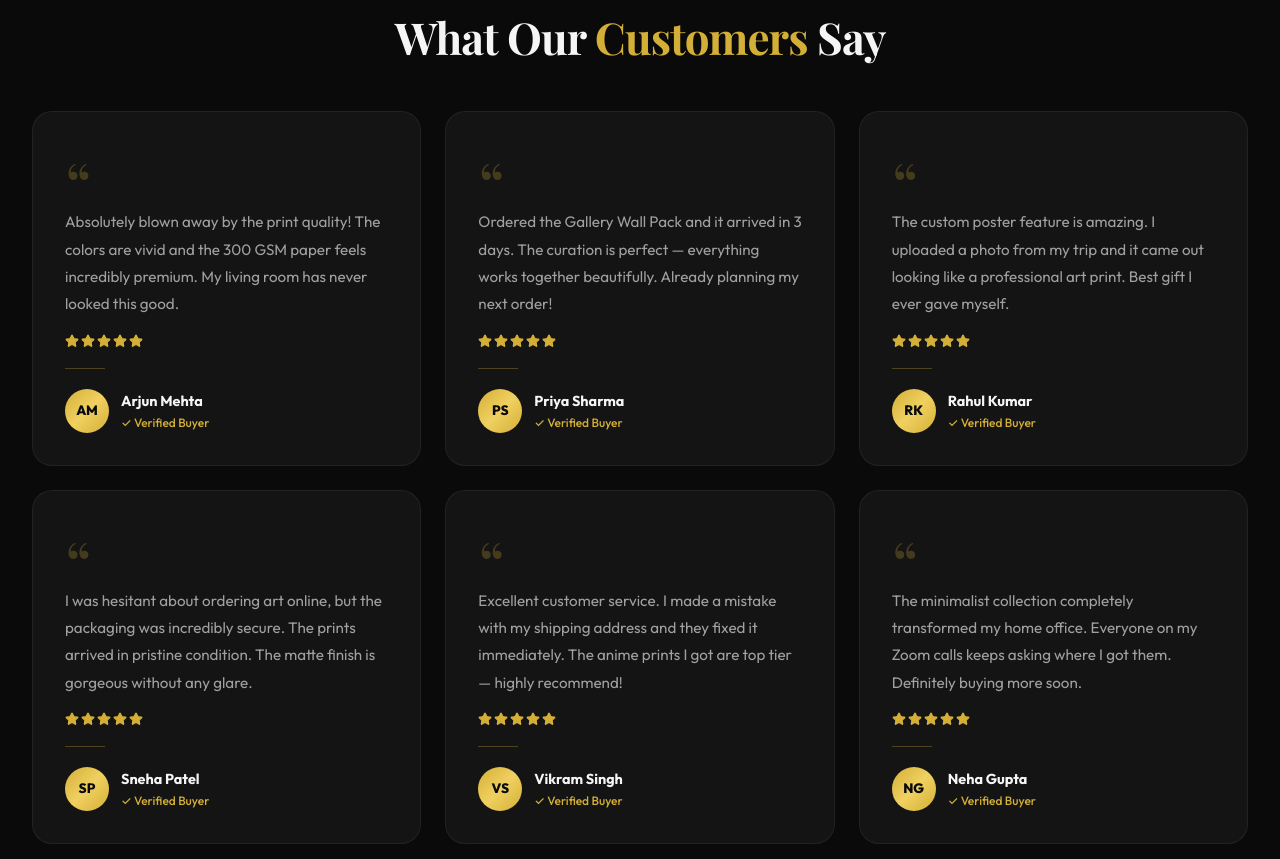
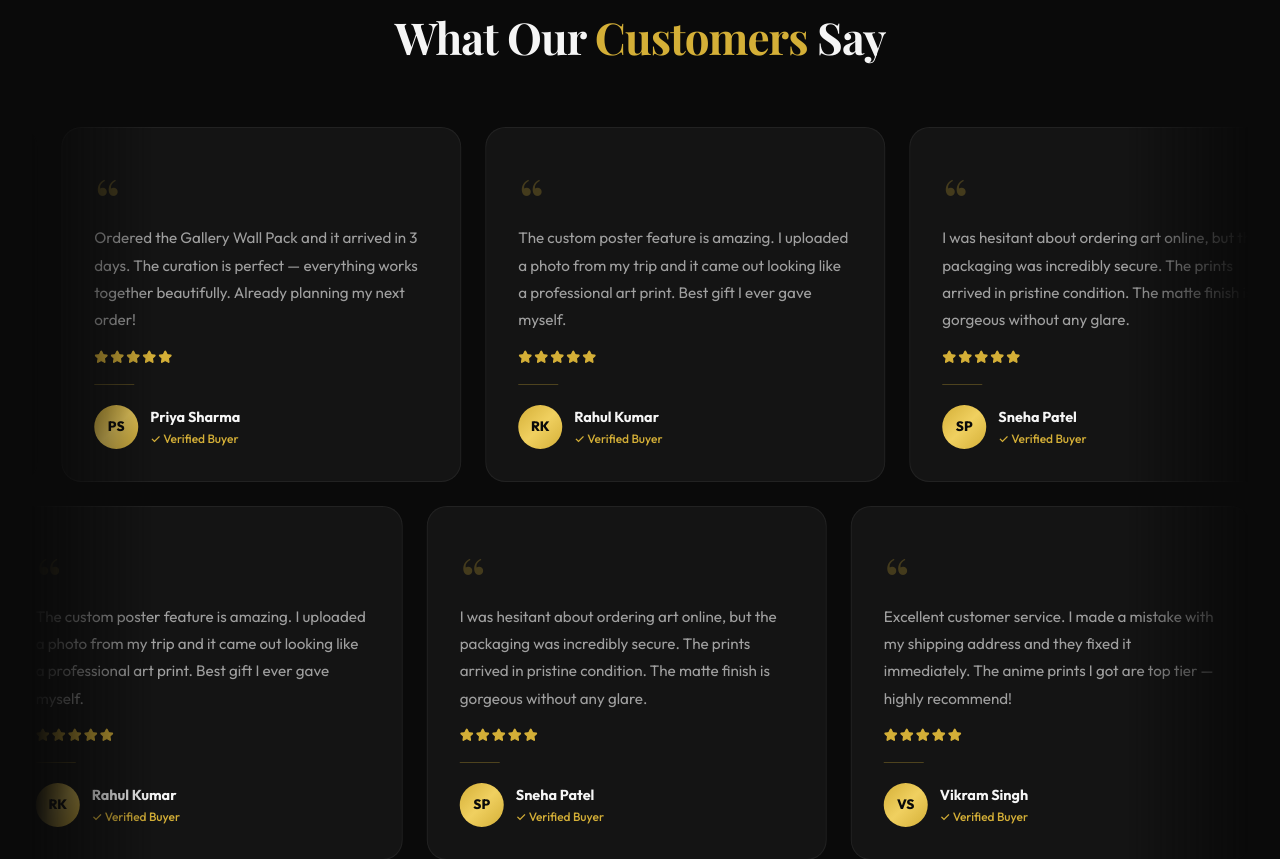
Before and after one commit to dreamvault01-cell/dreamvault, a Next.js app: page / in a window 1280 px wide. Shown: the part 2360-3219 px from the top of the page. Built offline with nearby package versions, Linux system fonts and the light colour scheme; no server answers; the database is empty; a web font is replaced by a local one.

Commit message:
Upgrade testimonials to premium dual-track infinite marquee

```diff
--- a/src/app/globals.css
+++ b/src/app/globals.css
@@ -1140,13 +1140,66 @@ ul, ol {
   margin-bottom: 0.75rem;
 }
 
-.testimonial-grid {
-  display: grid;
-  grid-template-columns: repeat(3, 1fr);
+.testimonial-marquee-wrapper {
+  position: relative;
+  display: flex;
+  flex-direction: column;
   gap: var(--gap-lg);
+  overflow: hidden;
+  padding: 1rem 0;
+  /* Premium fade on edges */
+  mask-image: linear-gradient(
+    to right,
+    transparent,
+    black 10%,
+    black 90%,
+    transparent
+  );
+  -webkit-mask-image: linear-gradient(
+    to right,
+    transparent,
+    black 10%,
+    black 90%,
+    transparent
+  );
+}
+
+.testimonial-track {
+  display: flex;
+  gap: var(--gap-lg);
+  width: max-content;
+  animation: scroll-left 40s linear infinite;
+}
+
+.testimonial-track.track-reverse {
+  animation: scroll-right 40s linear infinite;
+}
+
+.testimonial-track:hover {
+  animation-play-state: paused;
+}
+
+@keyframes scroll-left {
+  0% {
+    transform: translateX(0);
+  }
+  100% {
+    transform: translateX(calc(-50% - (var(--gap-lg) / 2)));
+  }
+}
+
+@keyframes scroll-right {
+  0% {
+    transform: translateX(calc(-50% - (var(--gap-lg) / 2)));
+  }
+  100% {
+    transform: translateX(0);
+  }
 }
 
 .testimonial-card {
+  width: 400px;
+  flex-shrink: 0;
   background: var(--bg-card);
   border: 1px solid var(--border-subtle);
   border-radius: var(--radius-xl);
--- a/src/app/page.tsx
+++ b/src/app/page.tsx
@@ -240,9 +240,11 @@ export default async function Home() {
             </h2>
           </div>
 
-          <div className="testimonial-grid">
-            {testimonials.map((t, i) => (
-              <div className="testimonial-card" key={i}>
+          <div className="testimonial-marquee-wrapper">
+            {/* Top Track - Scrolls Left */}
+            <div className="testimonial-track">
+              {[...testimonials, ...testimonials].map((t, i) => (
+                <div className="testimonial-card" key={`top-${i}`}>
                   <div className="testimonial-quote-icon">&ldquo;</div>
                   <p className="testimonial-text">{t.text}</p>
                   <div className="testimonial-stars" style={{ display: 'flex', gap: '2px' }}>
@@ -260,6 +262,30 @@ export default async function Home() {
                   </div>
                 </div>
               ))}
+            </div>
+
+            {/* Bottom Track - Scrolls Right */}
+            <div className="testimonial-track track-reverse">
+              {[...testimonials.slice(3).concat(testimonials.slice(0, 3)), ...testimonials.slice(3).concat(testimonials.slice(0, 3))].map((t, i) => (
+                <div className="testimonial-card" key={`bottom-${i}`}>
+                  <div className="testimonial-quote-icon">&ldquo;</div>
+                  <p className="testimonial-text">{t.text}</p>
+                  <div className="testimonial-stars" style={{ display: 'flex', gap: '2px' }}>
+                    {[...Array(t.stars)].map((_, idx) => (
+                      <Star key={idx} size={14} fill="currentColor" stroke="currentColor" />
+                    ))}
+                  </div>
+                  <div className="testimonial-divider"></div>
+                  <div className="testimonial-author">
+                    <div className="testimonial-avatar">{t.initials}</div>
+                    <div>
+                      <div className="testimonial-name">{t.name}</div>
+                      <div className="testimonial-role">✓ {t.role}</div>
+                    </div>
+                  </div>
+                </div>
+              ))}
+            </div>
           </div>
         </div>
       </section>
```
Lines whose indentation alone changed are shown as unchanged.
